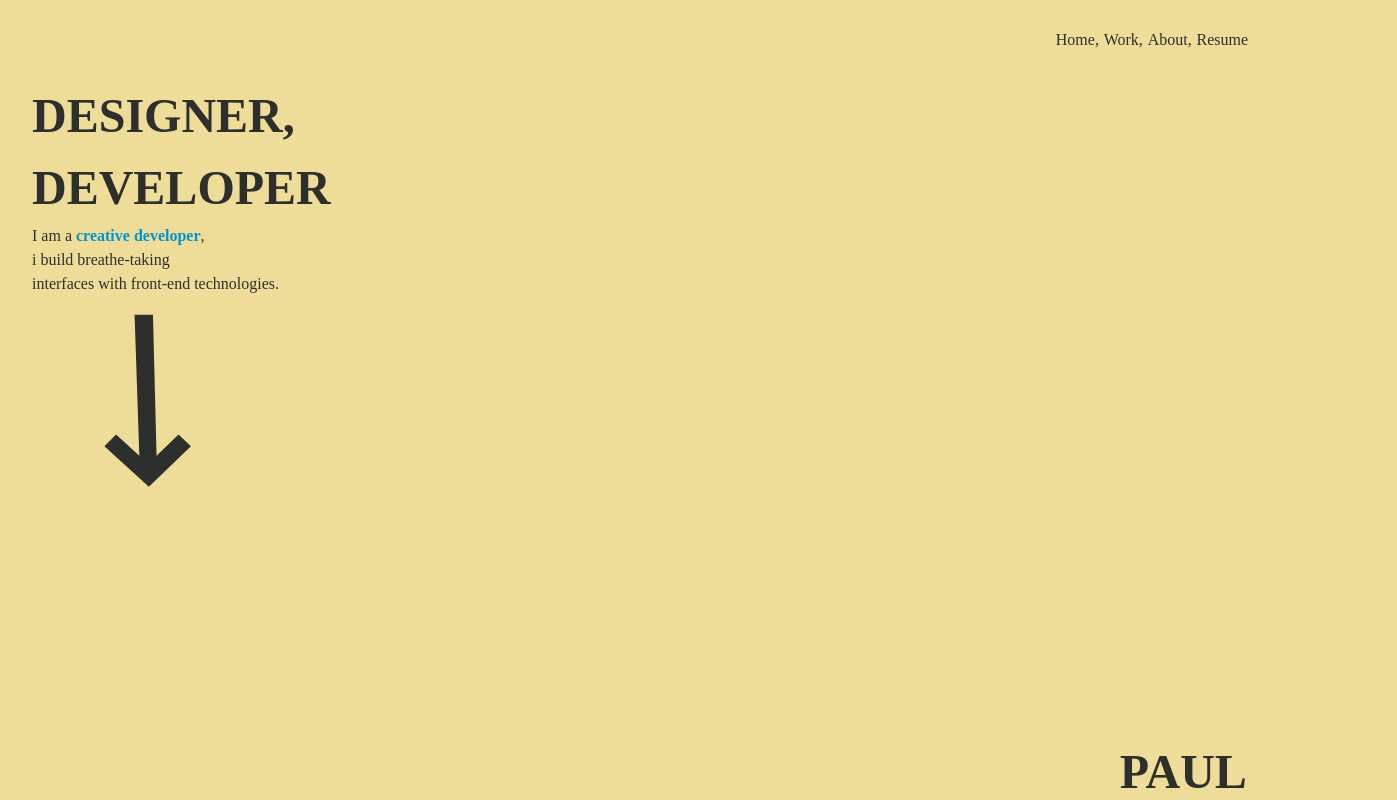
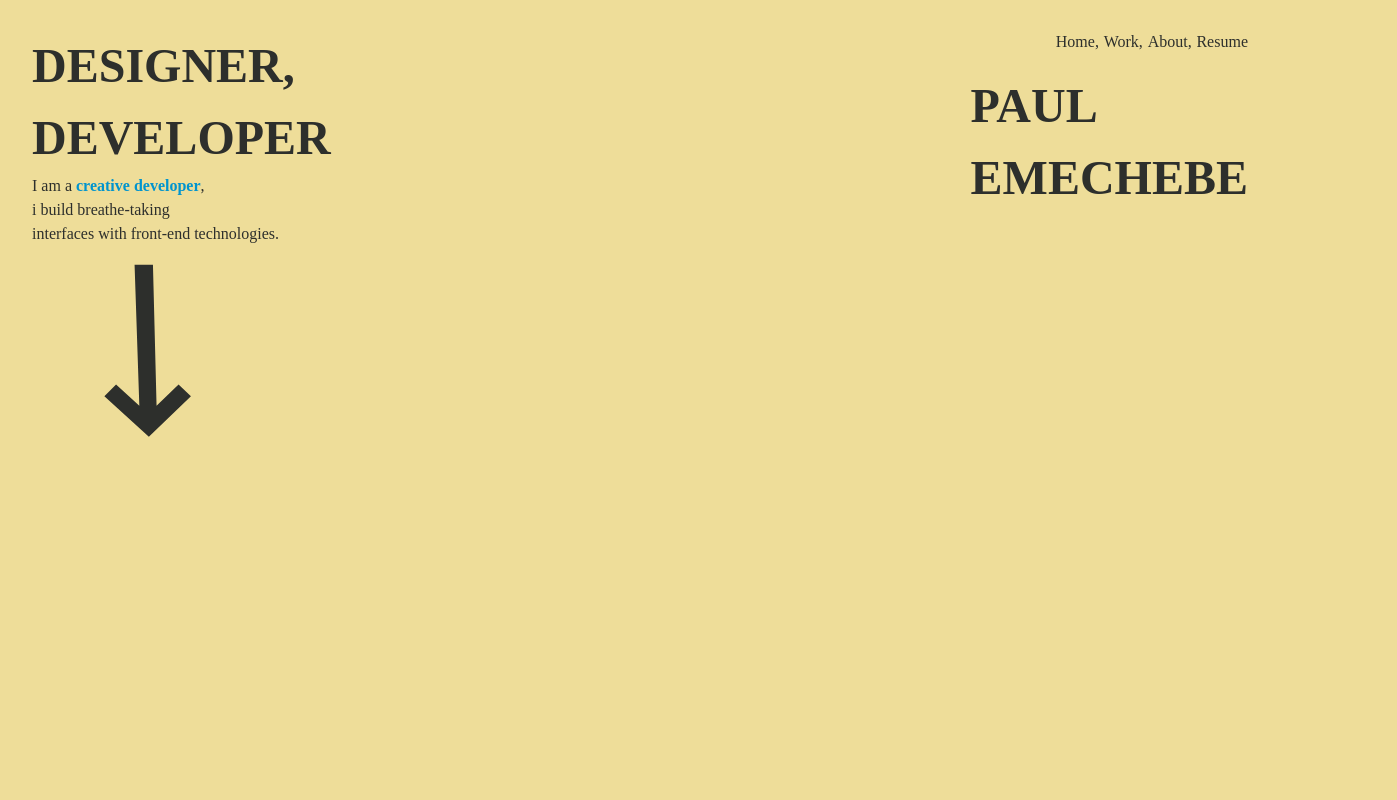
Before and after one commit to PTBYSR/2022-portfolio, a React (Create React App) app: page / in a window 1280 px wide. Shown: the top 800 px of the page, 1397 px wide, since content can reach past the window. Built offline with nearby package versions, Linux system fonts and the light colour scheme.

Commit message:
chore-hero

```diff
--- a/src/App.css
+++ b/src/App.css
@@ -223,8 +223,8 @@ them using inline css */
 .primary-navigation a {
     text-decoration: none;
 }
-
-.underline-indicators > * { /* target all the children */
+/*
+.underline-indicators > * { target all the children
     padding: var(--underline-gap, 1rem) 0;
     border-bottom: .2rem solid var(--clr-accent-pri);
-}
+} */
--- a/src/App.js
+++ b/src/App.js
@@ -10,7 +10,7 @@ import { motion } from "framer-motion";
 function App() {
   return (
     <div>
-      <NavBar />
+      {/* <NavBar /> */}
       <Hero />
       <motion.button
         whileHover={{ scale: 1.1 }}
--- a/src/Components/Hero/Hero.element.js
+++ b/src/Components/Hero/Hero.element.js
@@ -4,6 +4,7 @@ export const Landing = styled.section`
     width: 100%;
     height: 100vh;
     gap: 0rem;
+    margin-top: 30px;
 `;
 export const LandingCardOne = styled.div`
     width: 100%;
@@ -13,8 +14,8 @@ export const LandingCardTwo = styled.div`
 `;
 export const LandingCardThree = styled.div`
     width: 100%;
-    justify-content: end;
-    align-items: flex-end;
+    flex-direction: column;
+    align-items: end;
 `;
 export const ArrowDown = styled.div`
 
--- a/src/Components/Hero/Hero.js
+++ b/src/Components/Hero/Hero.js
@@ -23,7 +23,7 @@ function Hero() {
             <ArrowDown />
         </LandingCardOne>
         <LandingCardTwo />
-        <LandingCardThree className="flex ff-mont fw-semibold fs-heading">
+        <LandingCardThree className="flex">
           <NavBar />
           <div>
             <h1 className="ff-mont fw-semibold fs-heading">PAUL<br/>
--- a/src/Components/Navbar/Navbar.elements.js
+++ b/src/Components/Navbar/Navbar.elements.js
@@ -1,10 +1,11 @@
 import styled from 'styled-components';
 
 export const Nav = styled.nav`
-    height: 80px;
+    margin-top: 9px;
     justify-content: end;
     align-items: center;
     position: relative;
     top: 0;
     z-index: 999;
+    margin: 0;
 `;
--- a/src/Components/Navbar/Navbar.js
+++ b/src/Components/Navbar/Navbar.js
@@ -4,7 +4,7 @@ import { Nav } from './Navbar.elements'
 
 function NavBar() {
   return (
-    <Nav className='flex bg-light container'>
+    <Nav className='flex bg-light'>
       <ul className="primary-navigation underline-indicators flex">
           <li className="active"><a className="fs-secondary text-dark" href="#">Home</a></li>
           <li><a className="fs-secondary text-dark" href="#">Work</a></li>
```
